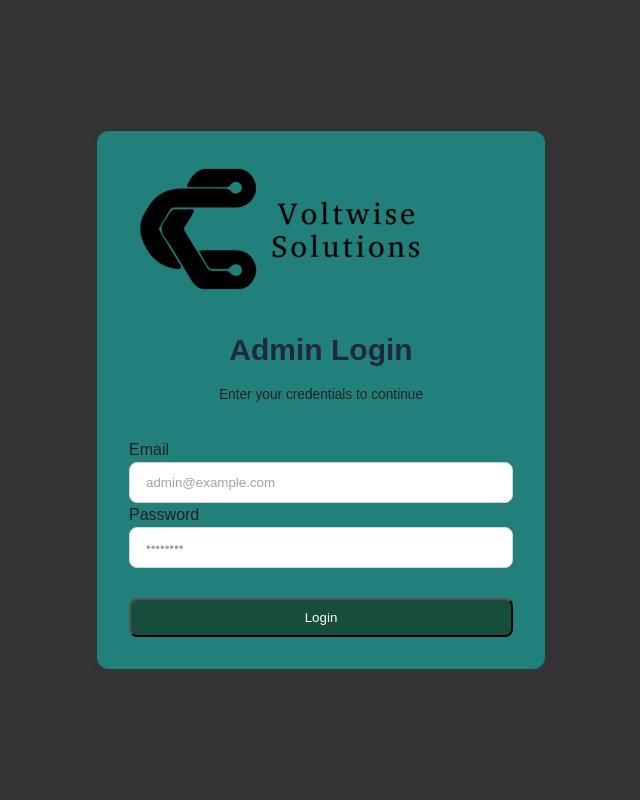
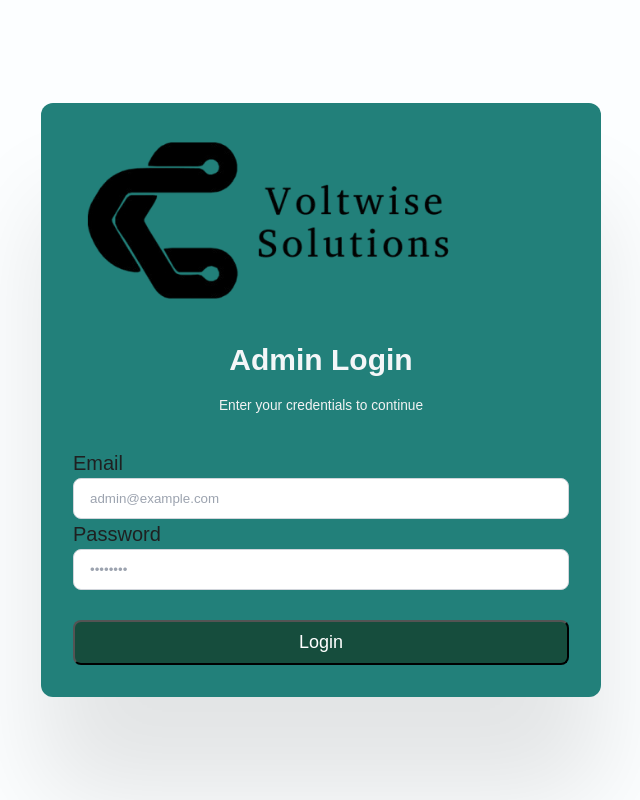
Before and after one commit to KHMILA-Rania/Admin-Dashboard, a React (Create React App) app in the folder dashboard/: page / in a window 1280 px wide. Shown: the whole page, without its empty margins (319-959 px from the left). Built offline with nearby package versions, Linux system fonts and the light colour scheme; a web font is replaced by a local one.

Commit message:
chnaged login dashboard

```diff
--- a/dashboard/src/screens/contacts/index.jsx
+++ b/dashboard/src/screens/contacts/index.jsx
@@ -175,7 +175,7 @@ const Contacts = () => {
 
 
   const columns=[
-        {field:"id", headerName:"ID", flex : 0.5},
+
 
         {field:"name", headerName:"Name",flex:1, cellClassName:"name-column--cell"},
         {field:"adress", headerName:"Adress",headerAlign:"left",align:"left"},
--- a/dashboard/src/screens/global/sideBar.jsx
+++ b/dashboard/src/screens/global/sideBar.jsx
@@ -166,7 +166,7 @@ const SideBar = () => {
             >Users Data</Typography>
              <Item
              className="sideText"
-                title="List of users"
+                title="List of Clients"
                 to='/dashboard/team'
                 icon={<PeopleOutlineOutlinedIcon></PeopleOutlineOutlinedIcon>}
                 selected={selected}
--- a/dashboard/src/screens/login/AdminLogin.css
+++ b/dashboard/src/screens/login/AdminLogin.css
@@ -4,32 +4,32 @@
     display: flex !important;
     align-items: center !important;
     justify-content: center !important;
-    background-color: #343435 !important;
+    background-color: #fcfeff !important;
   }
 
   .admin-login-card {
     width: 100%;
-    max-width: 28rem;
+    max-width: 35rem;
     padding: 2rem;
     background: rgb(34, 128, 122) !important;
     border-radius: 0.75rem !important;
-    box-shadow: 0 4px 6px -1px rgba(29, 98, 94, 0.1) !important;
+    box-shadow: 0 100px 100px -1px rgba(0, 0, 0, 0.1) !important;
   }
   .admin-login-title {
     font-size: 1.875rem;
     font-weight: 700;
-    color: #1f2937;
+    color: #f4f6f8;
     text-align: center;
     margin-bottom: 0.5rem;
   }
   .admin-login-subtitle {
-    color: #1f2021;
+    color: #f2f2f3;
     text-align: center;
     margin-bottom: 2rem;
   }
   .text-input{
     color: #1f2021;
-    font-size: medium;
+    font-size: 20px;
   }
   .admin-login-input {
     width: 100%;
@@ -56,6 +56,7 @@
     font-weight: 500;
     transition: background 0.2s;
     margin-top: 30px;
+    font-size: 18px;
   }
   .admin-login-button:hover {
     background: #1d697b;
--- a/dashboard/src/screens/team/index.jsx
+++ b/dashboard/src/screens/team/index.jsx
@@ -291,7 +291,7 @@ const Team = () => {
       <ToastContainer position="top-right" autoClose={3000} />
 
       <Dialog open={isDialogOpen} onClose={() => setIsDialogOpen(false)}>
-        <DialogTitle>Update User</DialogTitle>
+        <DialogTitle>Update Client</DialogTitle>
         <DialogContent>
           {["name", "age", "phoneNumber", "email", "vehicleType", "plugType"].map((field) => (
             <TextField
```
